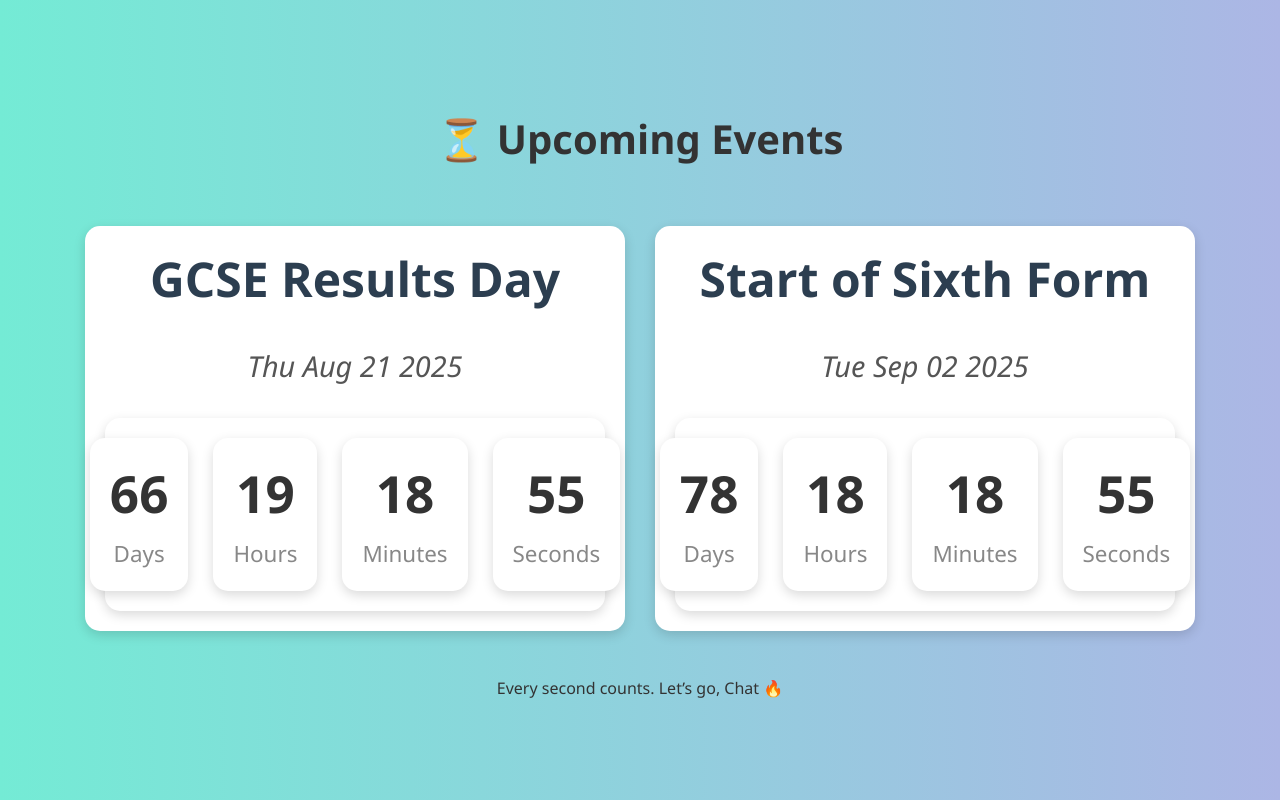
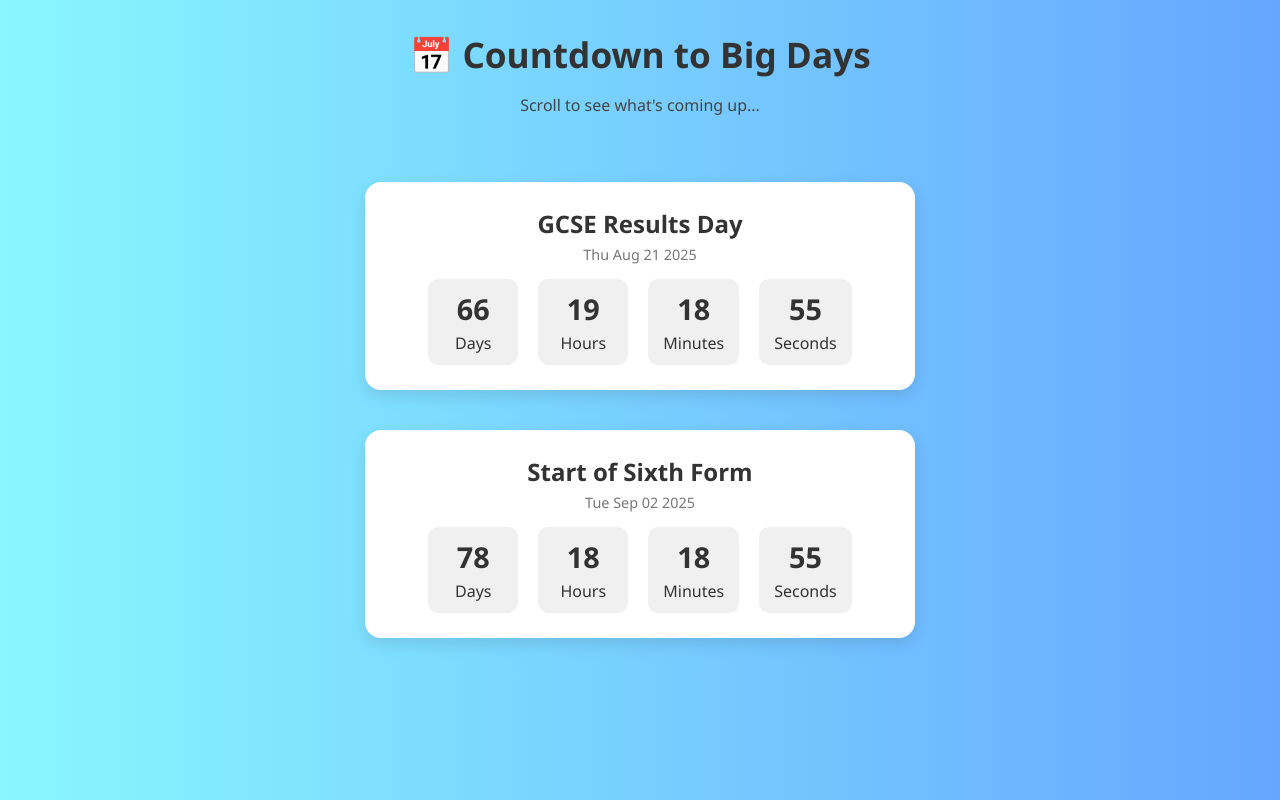
Before and after one commit to Aren3141/Countdown-Until-Sixth-Form, a plain HTML site: page index.html in a window 1280 px wide. Drawn offline with Linux system fonts and the light colour scheme.

Commit message:
complete redo of the code.

```diff
--- a/index.html
+++ b/index.html
@@ -2,16 +2,19 @@
 <html lang="en">
 <head>
   <meta charset="UTF-8" />
-  <meta name="viewport" content="width=device-width, initial-scale=1.0"/>
-  <title>Countdown to Big Events</title>
+  <meta name="viewport" content="width=device-width, initial-scale=1.0" />
+  <title>Countdown to Big Days</title>
   <link rel="stylesheet" href="style.css" />
 </head>
 <body>
-  <div class="container">
-    <h1>⏳ Upcoming Events</h1>
-    <div id="countdown"></div>
-    <p>Every second counts. Let’s go, Chat 🔥</p>
-  </div>
+  <header>
+    <h1>📅 Countdown to Big Days</h1>
+    <p>Scroll to see what's coming up...</p>
+  </header>
+
+  <main id="countdown-container">
+    <!-- Countdown cards are injected by JS -->
+  </main>
 
   <script src="script.js"></script>
 </body>
--- a/script.js
+++ b/script.js
@@ -9,41 +9,57 @@ const events = [
     }
   ];
 
+  function createCountdownCard(event) {
+    const card = document.createElement("div");
+    card.className = "card";
+    card.innerHTML = `
+      <h2>${event.name}</h2>
+      <div class="date">${event.date.toDateString()}</div>
+      <div class="timer" id="timer-${event.name.replace(/\s/g, '')}">
+        <div><span>00</span><small>Days</small></div>
+        <div><span>00</span><small>Hours</small></div>
+        <div><span>00</span><small>Minutes</small></div>
+        <div><span>00</span><small>Seconds</small></div>
+      </div>
+    `;
+    return card;
+  }
+
   function updateCountdowns() {
-  const countdownContainer = document.getElementById("countdown");
-  countdownContainer.innerHTML = ""; // Clear previous content
+    const now = new Date();
 
     events.forEach(event => {
-    const now = new Date();
+      const id = `timer-${event.name.replace(/\s/g, '')}`;
+      const container = document.getElementById(id);
+      if (!container) return;
+
       const diff = event.date - now;
 
-    let countdownText;
+      if (diff <= 0) {
+        container.innerHTML = "<strong>🎉 It's here!</strong>";
+        return;
+      }
 
-    if (diff <= 0) {
-      countdownText = `<p><strong>${event.name}</strong><br>🎉 This event has started!</p>`;
-    } else {
       const days = Math.floor(diff / (1000 * 60 * 60 * 24));
       const hours = Math.floor((diff / (1000 * 60 * 60)) % 24);
       const minutes = Math.floor((diff / (1000 * 60)) % 60);
       const seconds = Math.floor((diff / 1000) % 60);
 
-      countdownText = `
-        <div class="event-block">
-          <h2>${event.name}</h2>
-          <p><em>${event.date.toDateString()}</em></p>
-          <div class="timer">
+      container.innerHTML = `
         <div><span>${String(days).padStart(2, '0')}</span><small>Days</small></div>
         <div><span>${String(hours).padStart(2, '0')}</span><small>Hours</small></div>
         <div><span>${String(minutes).padStart(2, '0')}</span><small>Minutes</small></div>
         <div><span>${String(seconds).padStart(2, '0')}</span><small>Seconds</small></div>
-          </div>
-        </div>
       `;
-    }
-
-    countdownContainer.innerHTML += countdownText;
     });
   }
 
+  // Initial render
+  const container = document.getElementById("countdown-container");
+  events.forEach(event => {
+    container.appendChild(createCountdownCard(event));
+  });
+
+  // Live update every second
   setInterval(updateCountdowns, 1000);
   updateCountdowns();
--- a/style.css
+++ b/style.css
@@ -1,83 +1,74 @@
 body {
-    background: linear-gradient(to right, #74ebd5, #ACB6E5);
+    margin: 0;
     font-family: 'Segoe UI', sans-serif;
-    display: flex;
-    justify-content: center;
-    align-items: center;
-    height: 100vh;
-    margin: 0;
+    background: linear-gradient(to right, #89f7fe, #66a6ff);
     color: #333;
   }
 
-  .container {
+  header {
     text-align: center;
+    padding: 30px 20px 10px;
   }
 
   h1 {
-    font-size: 2.5em;
-    margin-bottom: 30px;
+    font-size: 2.2em;
+    margin: 0;
   }
 
-  #countdown {
-    display: flex;
-    justify-content: center;
-    gap: 30px;
-    font-size: 2em;
+  p {
+    font-size: 1em;
+    color: #444;
   }
 
-  #countdown div {
-    background-color: white;
+  #countdown-container {
+    display: flex;
+    flex-direction: column;
+    align-items: center;
     padding: 20px;
-    border-radius: 15px;
-    box-shadow: 0 4px 12px rgba(0,0,0,0.15);
   }
 
-  #countdown span {
-    font-weight: bold;
-    display: block;
+  .card {
+    background: white;
+    padding: 25px;
+    border-radius: 16px;
+    box-shadow: 0 6px 16px rgba(0,0,0,0.1);
+    margin: 20px 0;
+    width: 90%;
+    max-width: 500px;
+    text-align: center;
+    transition: transform 0.3s ease;
   }
 
-  small {
-    font-size: 0.6em;
-    color: #666;
-  }
-  .event-block {
-    margin: 30px auto;
-    padding: 20px;
-    background-color: white;
-    border-radius: 15px;
-    max-width: 500px;
-    box-shadow: 0 4px 12px rgba(0,0,0,0.15);
+  .card:hover {
+    transform: scale(1.03);
   }
 
-  .event-block h2 {
-    margin: 0;
-    font-size: 1.5em;
-    color: #2c3e50;
+  .card h2 {
+    margin: 0 0 5px;
   }
 
-  .event-block em {
+  .card .date {
     font-size: 0.9em;
-    color: #555;
+    color: #777;
+    margin-bottom: 15px;
   }
 
   .timer {
     display: flex;
     justify-content: center;
-    gap: 25px;
-    margin-top: 15px;
+    gap: 20px;
   }
 
   .timer div {
-    text-align: center;
+    background: #f0f0f0;
+    padding: 10px 15px;
+    border-radius: 10px;
+    font-size: 1.2em;
+    min-width: 60px;
   }
 
   .timer span {
+    display: block;
     font-weight: bold;
-    font-size: 1.6em;
+    font-size: 1.5em;
   }
-
-  small {
-    font-size: 0.7em;
-    color: #888;
-  }
```
Lines whose indentation alone changed are shown as unchanged.
